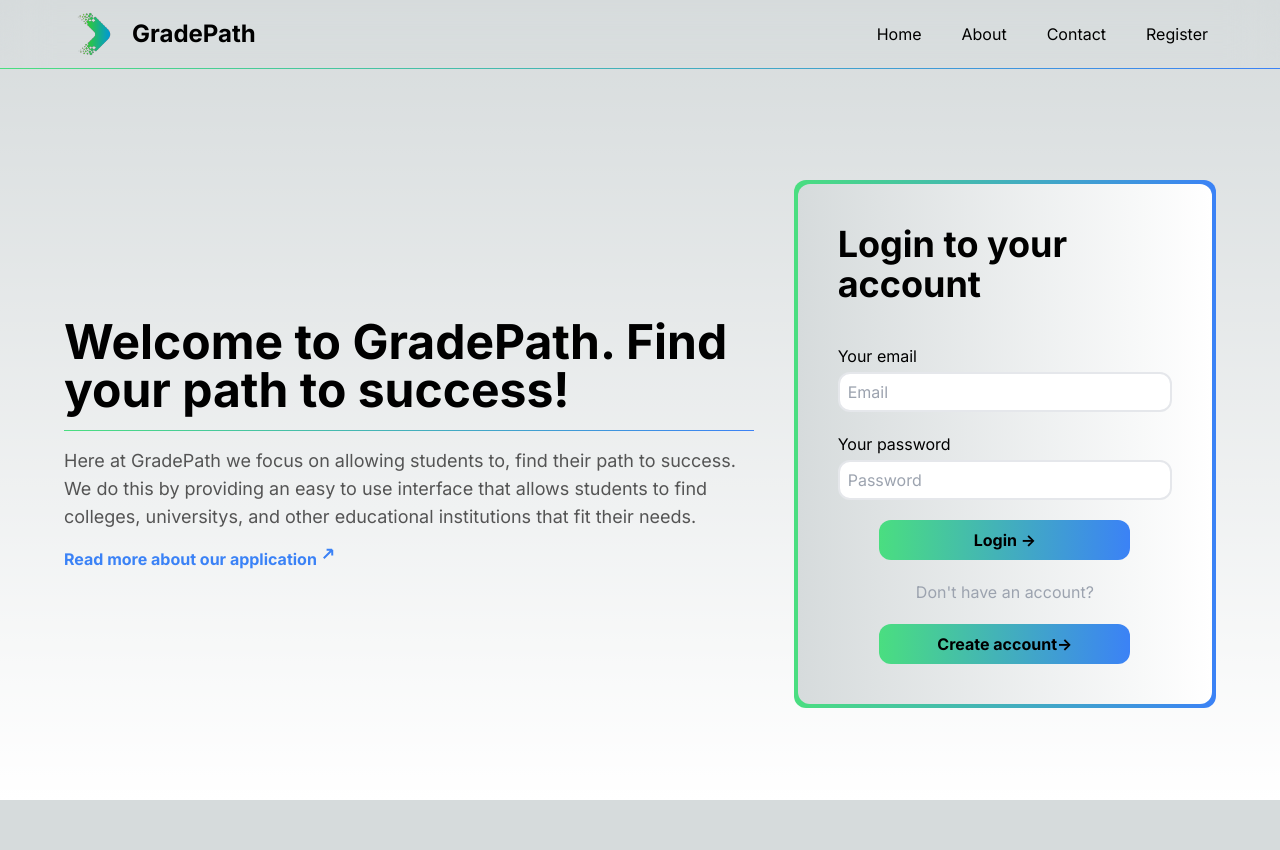
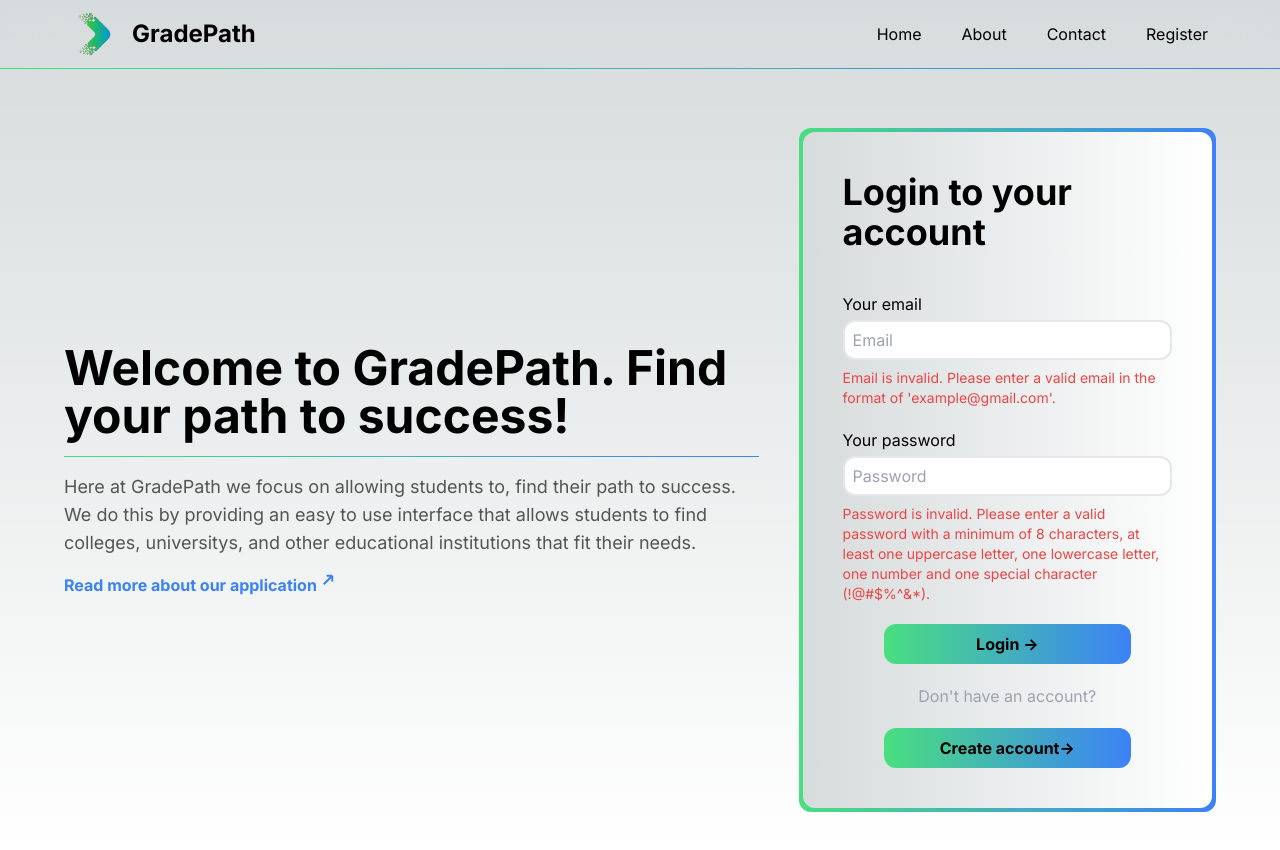
Before and after one commit to MrT-Stephens/GradePath-Web-Application, a Next.js app: page / in a window 1280 px wide. Before the commit the page ends 800 px from the top, so only its background shows below. Built offline with nearby package versions, Linux system fonts and the light colour scheme.

Commit message:
Added validations for the login form

```diff
--- a/app/(components)/inputs/email-input.js
+++ b/app/(components)/inputs/email-input.js
@@ -13,13 +13,14 @@ export default function EmailInput({
 
     const validate = (value) => {
         let emailRegex = /^[a-zA-Z0-9._-]+@[a-zA-Z0-9.-]+\.[a-zA-Z]{2,4}$/;
-        setUserEmailCorrect(emailRegex.test(value));
+        return emailRegex.test(value);
     };
 
     const handleChange = (e) => {
         setUserEmail(e.target.value);
-        onEmailChange(e.target.value);
-        validate(e.target.value);
+        const valid = validate(e.target.value);
+        onEmailChange(e.target.value, valid);
+        setUserEmailCorrect(valid);
     };
 
     useEffect(() => {
--- a/app/(components)/inputs/password-input.js
+++ b/app/(components)/inputs/password-input.js
@@ -14,13 +14,14 @@ export default function PasswordInput({
     const validate = (value) => {
         let passwordRegex =
             /^(?=.*[a-z])(?=.*[A-Z])(?=.*\d)(?=.*[!@#$%^&*])[A-Za-z\d!@#$%^&*]{8,}$/;
-        setUserPasswordCorrect(passwordRegex.test(value));
+        return passwordRegex.test(value);
     };
 
     const handleChange = (e) => {
         setUserPassword(e.target.value);
-        onPasswordChange(e.target.value);
-        validate(e.target.value);
+        const valid = validate(e.target.value);
+        onPasswordChange(e.target.value, valid);
+        setUserPasswordCorrect(valid);
     };
 
     useEffect(() => {
--- a/app/(components)/login-form.js
+++ b/app/(components)/login-form.js
@@ -8,7 +8,9 @@ import MessageBox from "@/app/(components)/message-box";
 
 export default function Login() {
     const [email, setEmail] = useState("");
+    const [emailCorrect, setEmailCorrect] = useState(false);
     const [password, setPassword] = useState("");
+    const [passwordCorrect, setPasswordCorrect] = useState(false);
     const [error, setError] = useState("");
     const [showError, setShowError] = useState(false);
 
@@ -17,6 +19,18 @@ export default function Login() {
     const handelSubmit = async (e) => {
         e.preventDefault();
 
+        if (!emailCorrect)
+        {
+            setError("Email is invalid. Please enter a valid email");
+            setShowError(true);
+        }
+        else if (!passwordCorrect)
+        {
+            setError("Password is invalid. Please enter a valid password");
+            setShowError(true);
+        }
+        else
+        {
             try {
                 const form = { email, password };
                 const response = await fetch("/api/auth/login", {
@@ -46,6 +60,7 @@ export default function Login() {
             }
 
             setShowError(true);
+        }
     };
 
     return (
@@ -69,20 +84,52 @@ export default function Login() {
                         Your email
                     </label>
                     <EmailInput
-                        onEmailChange={(value) => setEmail(value)}
+                        onEmailChange={(value, valid) => {
+                            setEmail(value);
+                            setEmailCorrect(valid);
+                        }}
                         className="h-10 rounded-xl text-black p-2 mt-1 w-full"
                         value={email}
                     />
+                    {emailCorrect ? (
+                        <></>
+                    ) : (
+                        <p
+                            className={`text-sm text-red-500 text-left mt-2 transition-all ease-in-out duration-700 ${
+                                emailCorrect ? "opacity-0" : "opacity-100"
+                            }`}
+                        >
+                            Email is invalid. Please enter a valid email in the
+                            format of 'example@gmail.com'.
+                        </p>
+                    )}
                 </div>
                 <div className="w-full">
                     <label className="text-left text-black dark:text-white">
                         Your password
                     </label>
                     <PasswordInput
-                        onPasswordChange={(value) => setPassword(value)}
+                        onPasswordChange={(value, valid) => {
+                            setPassword(value);
+                            setPasswordCorrect(valid);
+                        }}
                         className="h-10 rounded-xl text-black p-2 mt-1 w-full"
                         value={password}
                     />
+                    {passwordCorrect ? (
+                        <></>
+                    ) : (
+                        <p
+                            className={`text-sm text-red-500 text-left mt-2 transition-all ease-in-out duration-700 ${
+                                passwordCorrect ? "opacity-0" : "opacity-100"
+                            }`}
+                        >
+                            Password is invalid. Please enter a valid password
+                            with a minimum of 8 characters, at least one uppercase
+                            letter, one lowercase letter, one number and one
+                            special character (!@#$%^&*).
+                        </p>
+                    )}
                 </div>
 
                 <button
--- a/app/auth/register/page.js
+++ b/app/auth/register/page.js
@@ -4,15 +4,17 @@ import { NavBar, NavBarItem } from "@/app/(components)/navigation-bar";
 export default function Page() {
     return (
         <div>
-            <NavBar>
+            <NavBar title="GradePath">
                 <NavBarItem href="/#home" text="Home" />
                 <NavBarItem href="/#about" text="About" />
                 <NavBarItem href="/#contact" text="Contact" />
             </NavBar>
 
+            <div className="h-20 w-full"></div>
+
             <main className="flex flex-col min-h-screen items-center justify-center p-5">
-                <div className="bg-gradient-to-r from-green-400 to-blue-500 p-1 rounded-xl">
-                    <div className="inline-block bg-gradient-to-r from-[#D6DBDC] dark:from-[#000000] to-[#FFFFFF] dark:to-[#141414] rounded-xl p-10">
+                <div className="bg-gradient-to-r from-green-400 to-blue-500 p-1 rounded-xl lg:w-1/3">
+                    <div className="inline-block bg-gradient-to-r from-[#D6DBDC] dark:from-[#000000] to-[#FFFFFF] dark:to-[#141414] rounded-xl p-10 w-full">
                         <h1 className="text-4xl font-bold text-left text-black dark:text-white mb-10">
                             Register your account
                         </h1>
--- a/app/page.js
+++ b/app/page.js
@@ -45,7 +45,7 @@ export default function Home() {
                         </a>
                     </div>
 
-                    <div className="bg-gradient-to-r from-green-400 to-blue-500 p-1 rounded-xl my-auto">
+                    <div className="bg-gradient-to-r from-green-400 to-blue-500 p-1 rounded-xl my-auto lg:w-2/5">
                         <div className="bg-gradient-to-r from-[#D6DBDC] dark:from-[#000000] to-[#FFFFFF] dark:to-[#141414] rounded-xl p-10">
                             <h1 className="text-4xl font-bold text-left text-black dark:text-white mb-10">
                                 Login to your account
```
Lines whose indentation alone changed are shown as unchanged.
